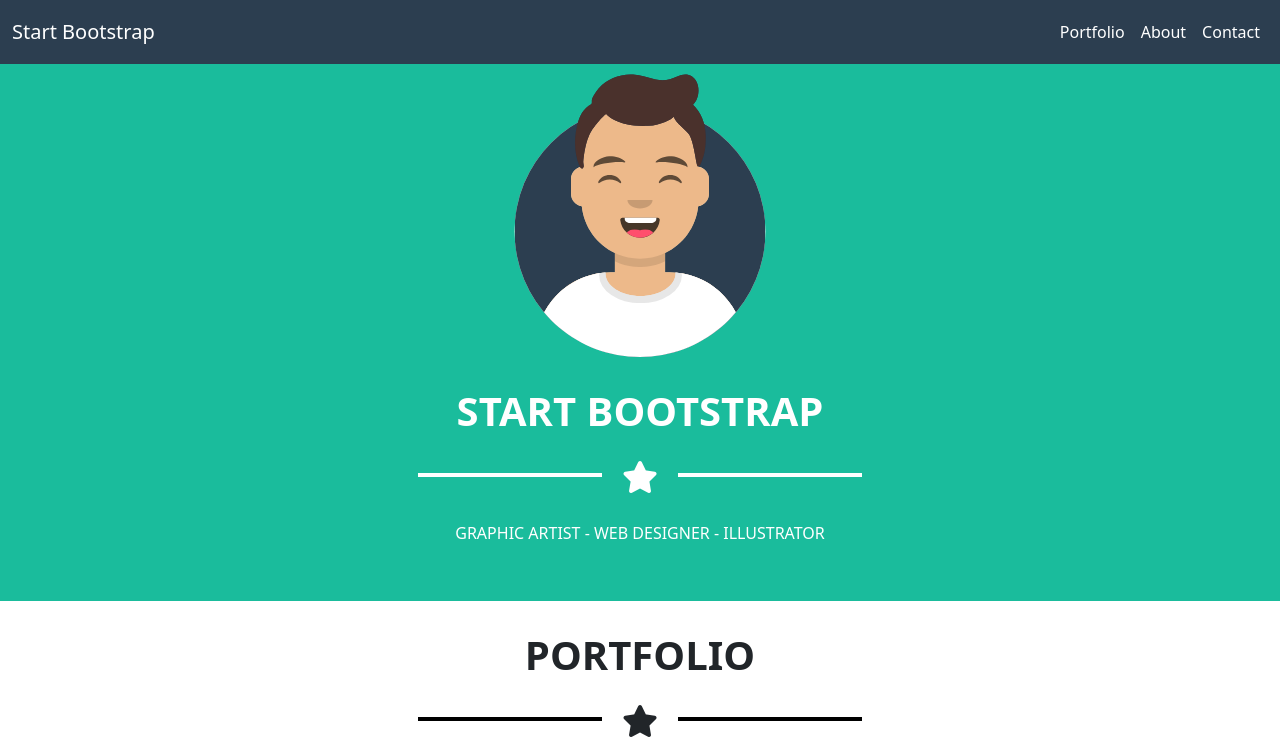
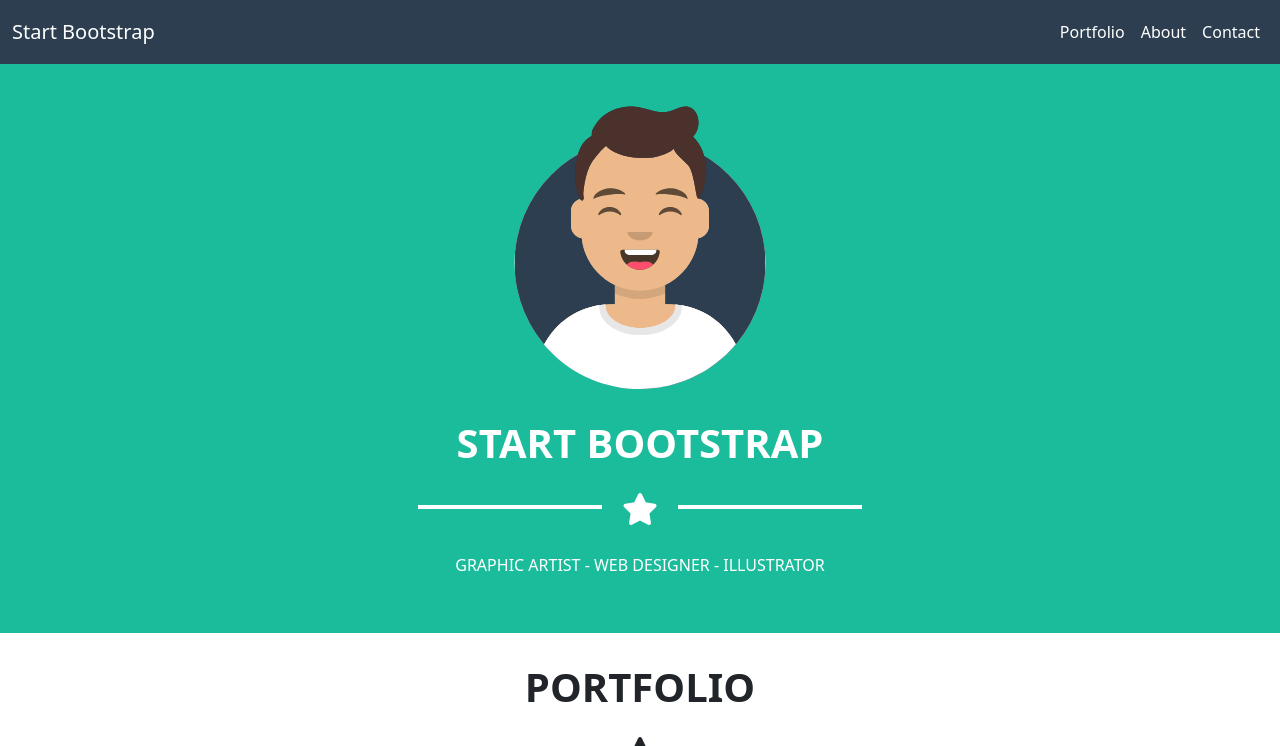
Before and after one commit to 19nikilangiu91/html-css-bootstrap-freelancer, a plain HTML site: page index.html in a window 1280 px wide. Shown: the top 746 px of the page. Drawn offline with nearby package versions, Linux system fonts and the light colour scheme.

Commit message:
Fixed header done

```diff
--- a/index.html
+++ b/index.html
@@ -11,7 +11,7 @@
 </head>
 <body>
     <header>
-        <div class="blue-color">
+        <div class="blue-color fixed-top">
             <nav class="navbar navbar-expand-md">
                 <div class="container-fluid">
                   <a class="navbar-brand" href="#">Start Bootstrap</a>
@@ -57,10 +57,10 @@
     </header> -->
 
     <main>
-        <section class="green-screen">
+        <section class="green-screen mt-5">
             <div class="container">
                 <div class="row justify-content-center">
-                    <div class="col-6 image">
+                    <div class="col-6 image mt-5">
                        <img src="./img/avatar.svg" alt="avatar logo" class="img-fluid">
                     </div>
                 </div>
```
